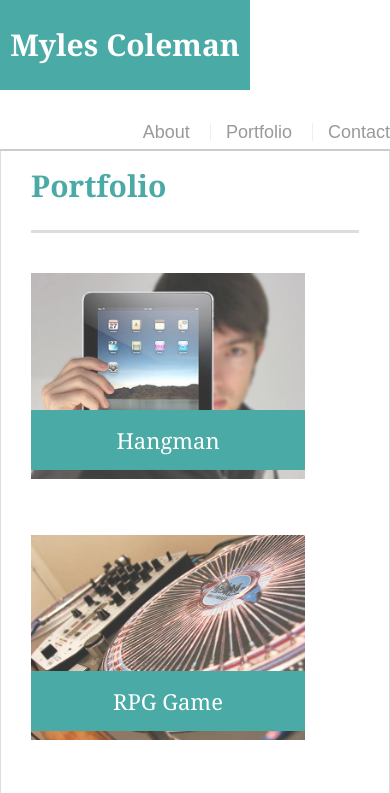
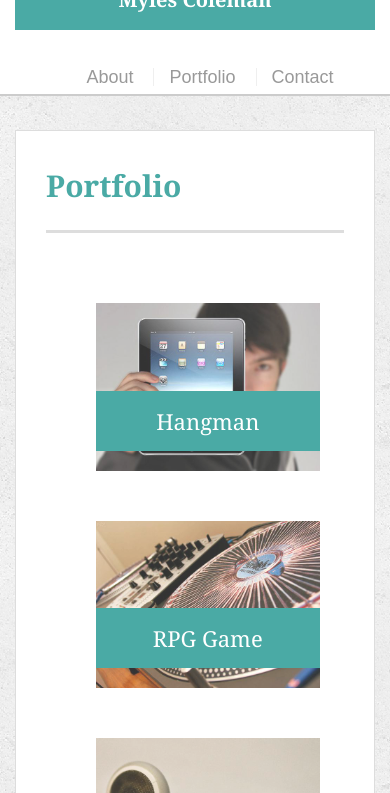
Before and after one commit to MylesColeman14/Responsive-Portfolio, a plain HTML site: page Portfolio.html in a window 390 px wide. Shown: the top 793 px of the page. Drawn offline with nearby package versions, Linux system fonts and the light colour scheme.

Commit message:
finished

```diff
--- a/Portfolio.html
+++ b/Portfolio.html
@@ -3,8 +3,12 @@
 
 <head>
   <meta charset="UTF-8">
+  <meta name="viewport" content="width=device-width, initial-scale=1">
+
   <title>Portfolio | Your Name</title>
   <link rel="stylesheet" type="text/css" href="assets/css/reset.css">
+  <link rel="stylesheet" href="https://maxcdn.bootstrapcdn.com/bootstrap/3.3.6/css/bootstrap.min.css">
+  <link rel="stylesheet" href="https://maxcdn.bootstrapcdn.com/bootstrap/4.0.0-beta/css/bootstrap.min.css" integrity="sha384-/Y6pD6FV/Vv2HJnA6t+vslU6fwYXjCFtcEpHbNJ0lyAFsXTsjBbfaDjzALeQsN6M" crossorigin="anonymous">
   <link rel="stylesheet" type="text/css" href="assets/css/style.css">
 </head>
 
@@ -22,9 +26,12 @@
   </header>
 
   <div id="main-container" class="container">
+    <div class = "row">
+      <div class ="col-md-8">
     <section class="main-section">
       <h1>Portfolio</h1>
-
+      <div class = "row">
+      <div class = "col-md-12">
       <div class="work">
         <img src="assets/images/technics-q-c-640-480-1.jpg" alt="hangman">
 
@@ -50,9 +57,11 @@
 
         <h3>Rock Paper Scissors</h3>
       </div>
-
+      </div>
+    </div>
     </section>
-
+  </div>
+  <div class ="col-md-4">
     <section class="sidebar">
       <div id="connect">
         <h2>Connect with Me</h2>
@@ -63,6 +72,14 @@
       </div>
     </section>
   </div>
+</div>
+  </div>
+
+  <footer>
+    <div class="container">
+      Copyright &copy; 2016 Myles Coleman
+    </div>
+  </footer>
 
 </body>
 
--- a/assets/css/style.css
+++ b/assets/css/style.css
@@ -4,6 +4,7 @@ body {
   line-height: 34px;
   color: #777;
   background: url("../images/concrete_seamless.png");
+
 }
 
 * {
@@ -144,7 +145,9 @@ h3,
 
 #main-container {
   padding-top: 130px;
+
 }
+
 
 .main-section {
   float: left;
@@ -174,6 +177,7 @@ h3,
   width: 100%;
   border: 0 none;
   opacity: 0.8;
+  float: none;
 }
 
 .work h3 {
@@ -197,6 +201,7 @@ h3,
   margin-top: 10px;
   margin-right: 25px;
 }
+
 
 /* contact page */
 
@@ -237,11 +242,73 @@ input[type=submit] {
   background: #4aaaa5;
   border: 0 none;
 }
-@media screen(max-width: 980px;){
-
+@media screen and (max-width: 768px){
+ nav {
+   float: none;
+   text-align: center;
+   padding-top: 35px;
+ }
+ #logo {
+   width: 100%;
+   height: 55px;
+   z-index: 99;
+   padding-top: -20px;
+   margin: -25px;
+   margin-left: 0px;
+   line-height: 50px;
+   text-align: center;
+   font-size: 20px;
+ }
+ #masthead {
+   text-align: center;
+   width: 100%;
+ }
+ .bio-image {
+   float: center;
+   width: 500px;
+   height: auto;
+ }
+ .main-section {
+   width: 100%;
+ }
+ .work {
+   width: 75%;
+   margin: 50px;
+   float:none;
+ }
 }
-@media screen(max-width: 768px;){
-
-}@media screen(max-width: 640px;){
-
+@media screen and (max-width: 640px){
+ nav {
+   float: none;
+   text-align: center;
+   padding-top: 35px;
+ }
+ #logo {
+   width: 100%;
+   height: 55px;
+   z-index: 99;
+   padding-top: -20px;
+   margin: -25px;
+   margin-left: 0px;
+   line-height: 50px;
+   text-align: center;
+   font-size: 20px;
+ }
+ #masthead {
+   text-align: center;
+   width: 100%;
+ }
+ .bio-image {
+   float: center;
+   width: 500px;
+   height: auto;
+ }
+ .main-section {
+   width: 100%;
+ }
+ .work {
+   width: 75%;
+   margin: 50px;
+   float: none;
+ }
 }
```
Also changed, not shown: Contact.html (+20 -3 lines), index.html (+29 -7 lines).
